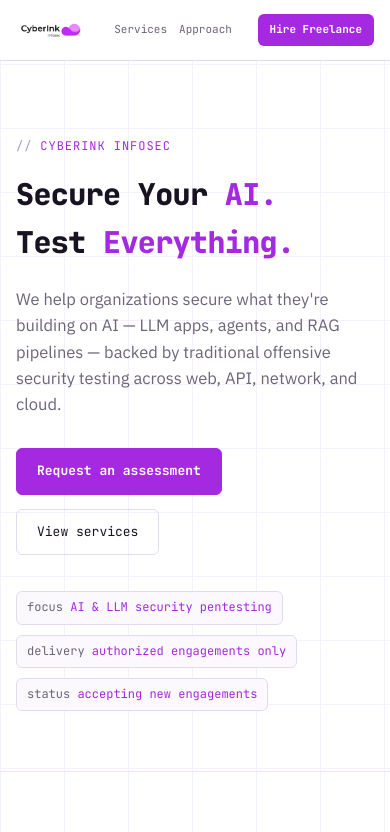
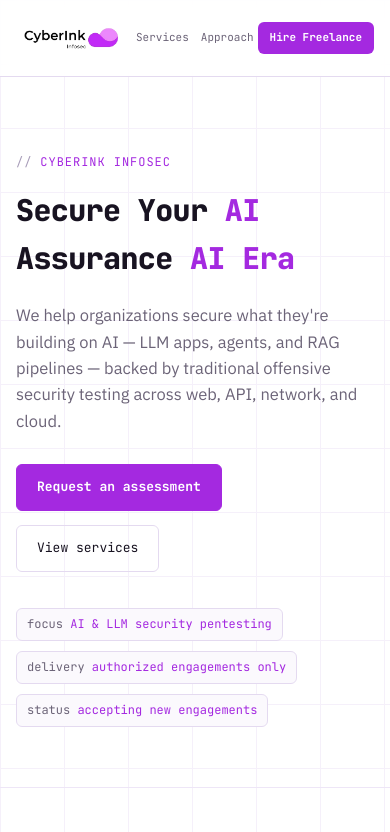
Before and after one commit to cyberinkinfosec/cyberinkinfosec, a plain HTML site: page index.html in a window 390 px wide. Shown: the top 832 px of the page. Drawn offline with Linux system fonts and the light colour scheme.

Commit message:
theme quote

```diff
--- a/assets/style.css
+++ b/assets/style.css
@@ -65,7 +65,7 @@
     padding-top:14px;
     padding-bottom:14px;
   }
-  .logo-img{height:40px;width:auto;display:block;}
+  .logo-img{height:64px;width:auto;display:block;}
   .nav-links{
     display:flex;
     gap:28px;
@@ -99,7 +99,7 @@
   }
   @media (max-width:520px){
     .wrap{padding:0 16px;}
-    .logo-img{height:30px;}
+    .logo-img{height:48px;}
     .nav-links{gap:12px;font-size:11px;}
     .nav-cta{padding:7px 12px;font-size:11px;}
   }
--- a/index.html
+++ b/index.html
@@ -50,7 +50,7 @@
 
 <nav>
   <div class="wrap">
-    <img src="assets/logo.png" alt="CyberInk InfoSec" class="logo-img">
+    <a href="index.html"><img src="assets/logo.png" alt="CyberInk InfoSec" class="logo-img"></a>
     <ul class="nav-links">
       <li><a href="#services">Services</a></li>
       <li><a href="#approach">Approach</a></li>
@@ -65,7 +65,7 @@
   <section class="hero">
     <div class="wrap">
       <div class="eyebrow">cyberink infosec</div>
-      <h1 class="reveal-h1"><span class="rword">Secure</span> <span class="rword">Your</span> <span class="rword accent">AI.</span> <span class="rword">Test</span> <span class="rword accent">Everything.</span></h1>
+      <h1 class="reveal-h1"><span class="rword">Secure</span> <span class="rword">Your</span> <span class="rword accent">AI</span> <span class="rword">Assurance</span> <span class="rword accent">AI Era</span></h1>
       <p class="lede">We help organizations secure what they're building on AI — LLM apps, agents, and RAG pipelines — backed by traditional offensive security testing across web, API, network, and cloud.</p>
       <div class="hero-actions">
         <a class="btn primary" href="#contact">Request an assessment</a>
```
